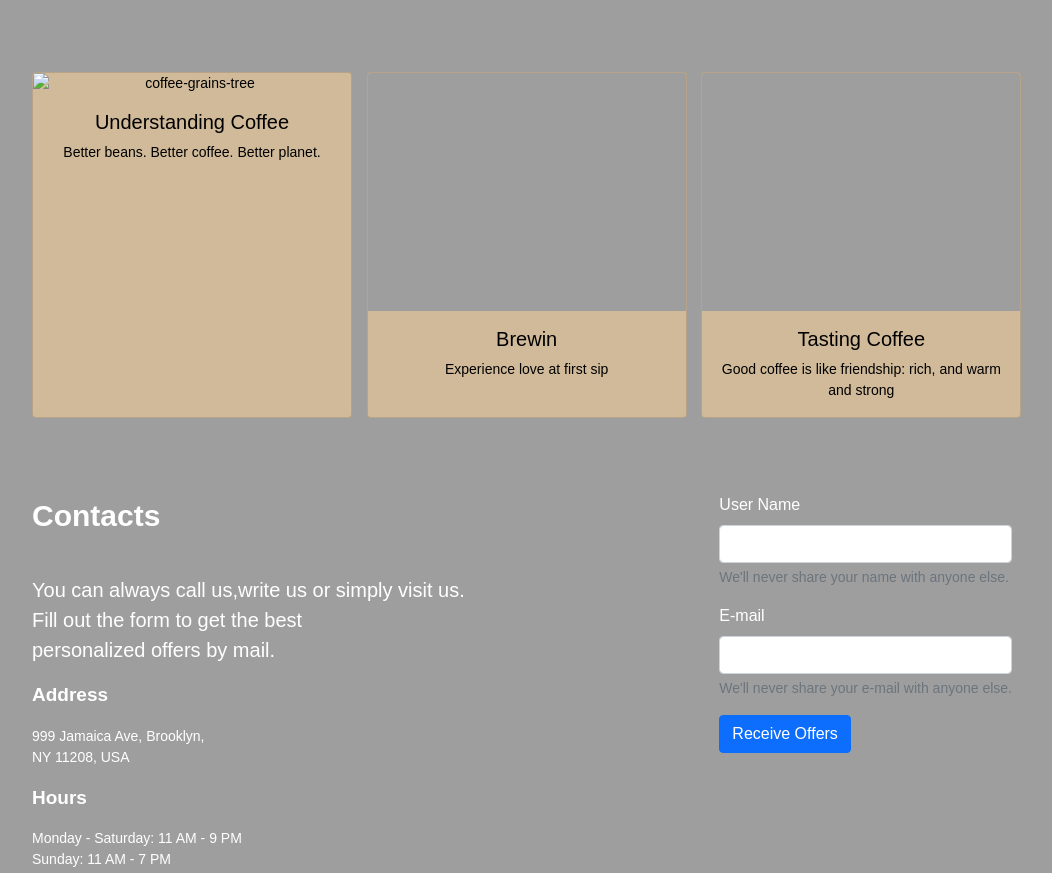
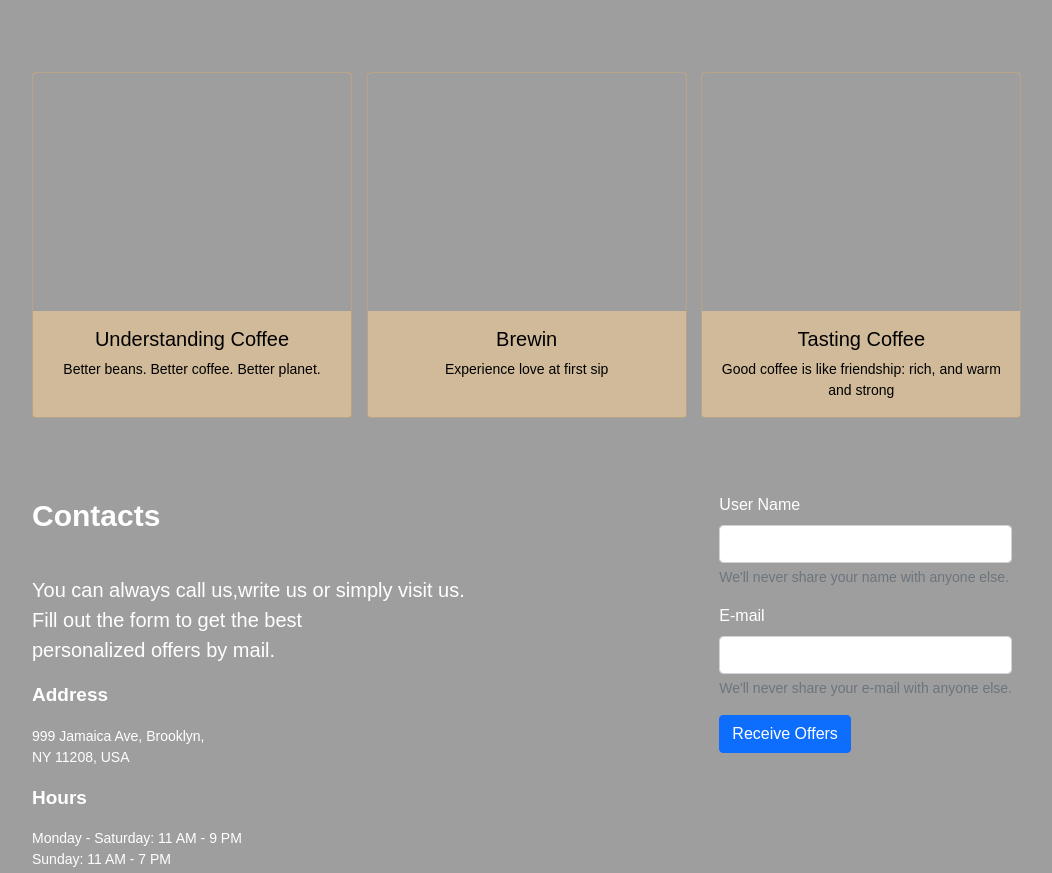
Before and after one commit to lbabyuk/simple-coffee, a plain HTML site: page index.html in a window 1280 px wide. Shown: the part 1020-1893 px from the top of the page, without its empty margins (118-1170 px from the left). Drawn offline with nearby package versions, Linux system fonts and the light colour scheme; the site is published under a folder, as on GitHub Pages, so addresses that start at the root find nothing.

Commit message:
remove  img slash

```diff
--- a/index.html
+++ b/index.html
@@ -46,7 +46,7 @@
         <div class="row row-cols-1 row-cols-md-3 g-4">
             <div class="col">
               <div class="card h-100 mycard" style="width: 20rem;">
-                <img src="/img/coffee-grains-tree.png" class="card-img-top" alt="coffee-grains-tree">
+                <img src="img/coffee-grains-tree.png" class="card-img-top" alt="coffee-grains-tree">
                 <div class="card-body">
                     <h5 class="card-title">Understanding Coffee</h5>
                     <p class="card-text">Better beans. Better coffee. Better planet.</p>
```
